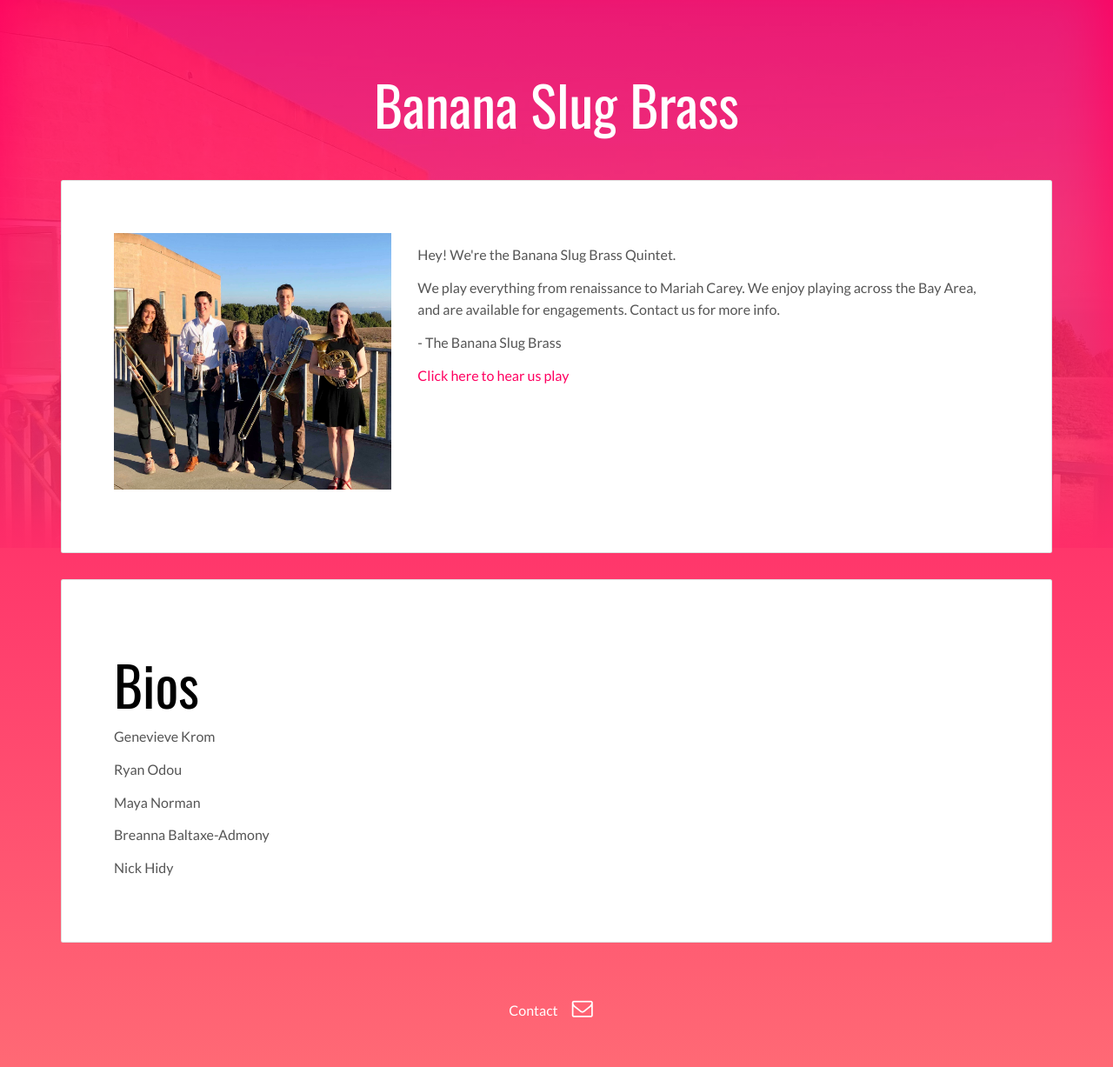
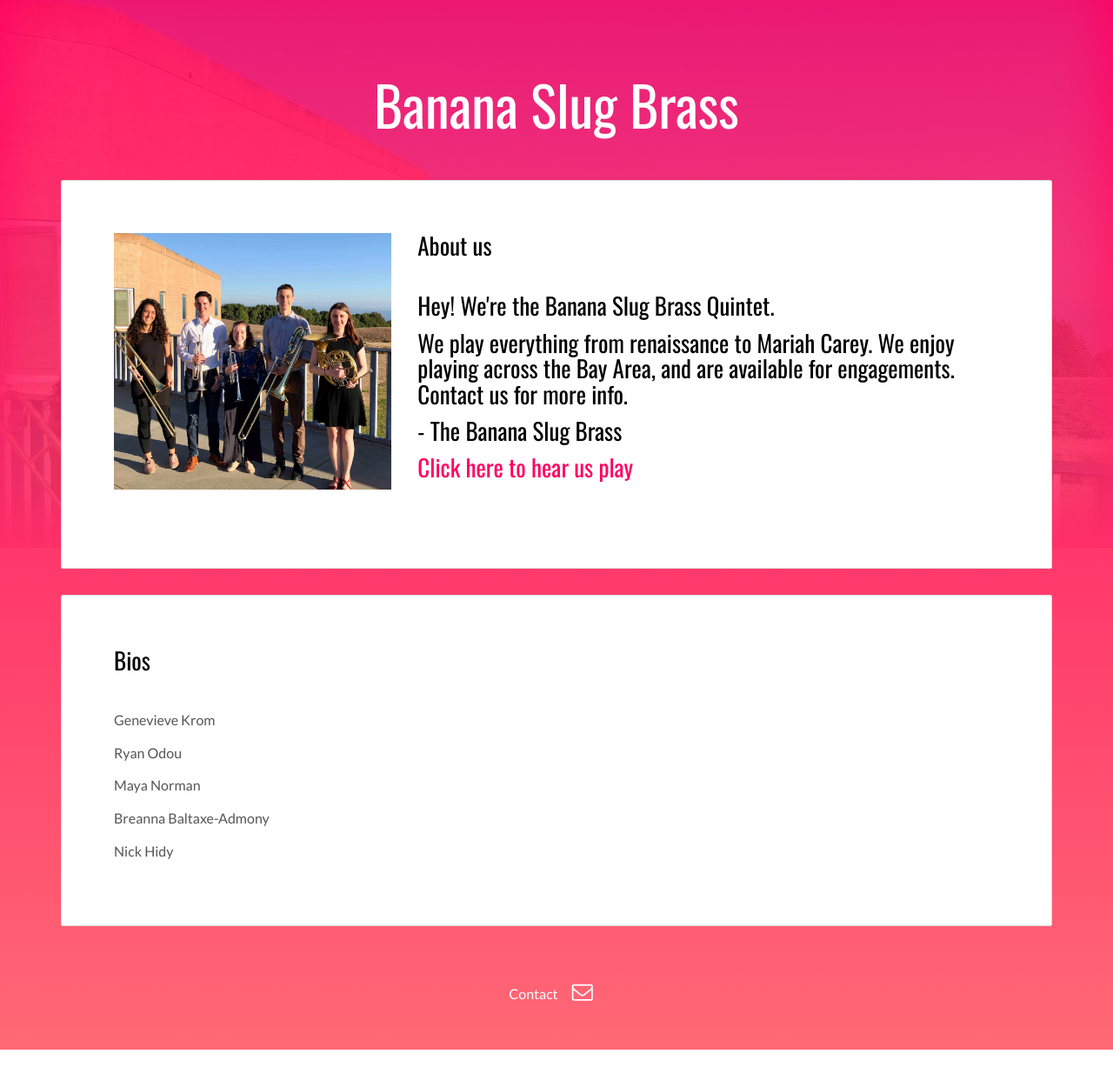
Before and after one commit to bbaltaxe/bbaltaxe.github.io, a Jekyll site: the page slugbrass.html, which Jekyll copies as it is, in a window 1280 px wide. Shown: the whole page at 87% size. Built offline with Jekyll 4.4.1, drawn with Linux system fonts in a browser that asks for light colours.

Commit message:
Update slugbrass.html

```diff
--- a/slugbrass.html
+++ b/slugbrass.html
@@ -46,7 +46,7 @@
                   </p>
                 </div>
                 <div class="col-md-8">
-
+                  <h2> About us <h2>
                   <p></p>
                   <p> Hey! We're the Banana Slug Brass Quintet.
                   <p> We play everything from renaissance to Mariah Carey. We enjoy playing across the Bay Area, and are available for engagements. Contact us for more info. </p>
@@ -73,7 +73,7 @@
 
                 <div class="col-md-8">
 
-                  <h1> Bios </h1>
+                  <h2> Bios </h2>
                   <p> Genevieve Krom </p>
                   <p> Ryan Odou </p>
                   <p> Maya Norman </p>
```
